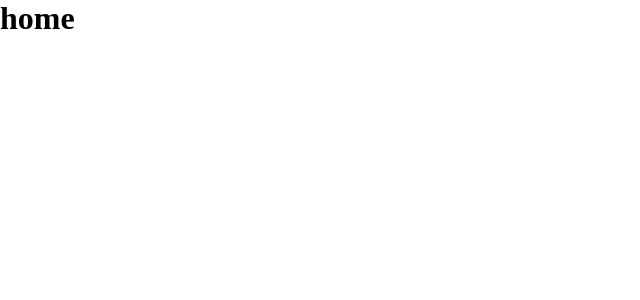
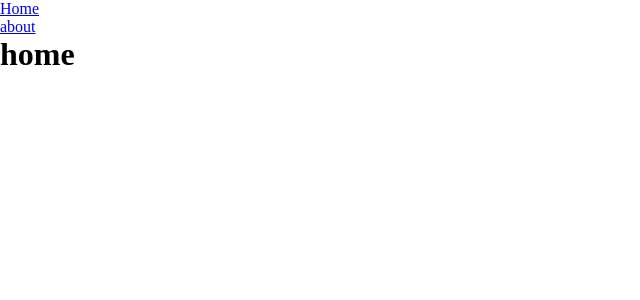
Before and after one commit to p4kz/udemy-react, a React (Vite) app in the folder react-router-dom/: page / in a window 1280 px wide. Shown: the top 300 px of the page, without its empty margins (0-640 px from the left). Built offline with nearby package versions, Linux system fonts and the light colour scheme.

Commit message:
intro link and a - react router dom

```diff
--- /dev/null
+++ b/react-router-dom/src/components/Menu/index.tsx
@@ -0,0 +1,14 @@
+
+import './styles.css'
+import { Link } from 'react-router-dom'
+
+export const Menu = () => {
+  return (
+    <nav>
+      <ul>
+        <li><Link to='/'>Home</Link></li>
+        <li><Link to='/about'>about</Link></li>
+      </ul>
+    </nav>
+  )
+}
--- a/react-router-dom/src/main.tsx
+++ b/react-router-dom/src/main.tsx
@@ -5,10 +5,12 @@ import './styles/global.css'
 
 import { BrowserRouter, Routes, Route } from 'react-router-dom'
 import { About } from './components/About'
+import { Menu } from './components/Menu'
 
 ReactDOM.createRoot(document.getElementById('root') as HTMLElement).render(
   <React.StrictMode>
     <BrowserRouter>
+      <Menu />
       <Routes>
         <Route path='/' element={ <Home /> } />
         <Route path='/about' element={ <About /> } />
```
Also changed, not shown: react-router-dom/src/components/Menu/styles.css (added).
